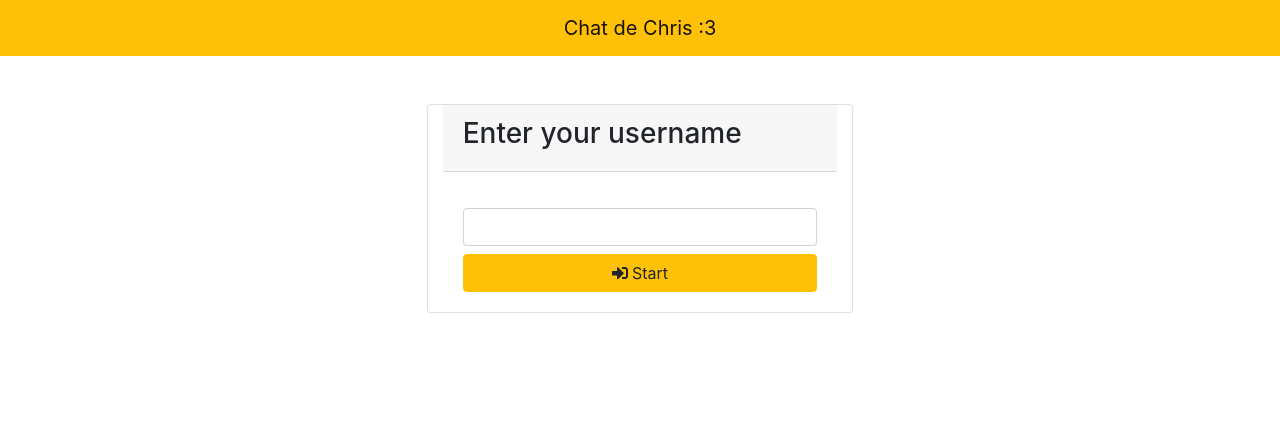
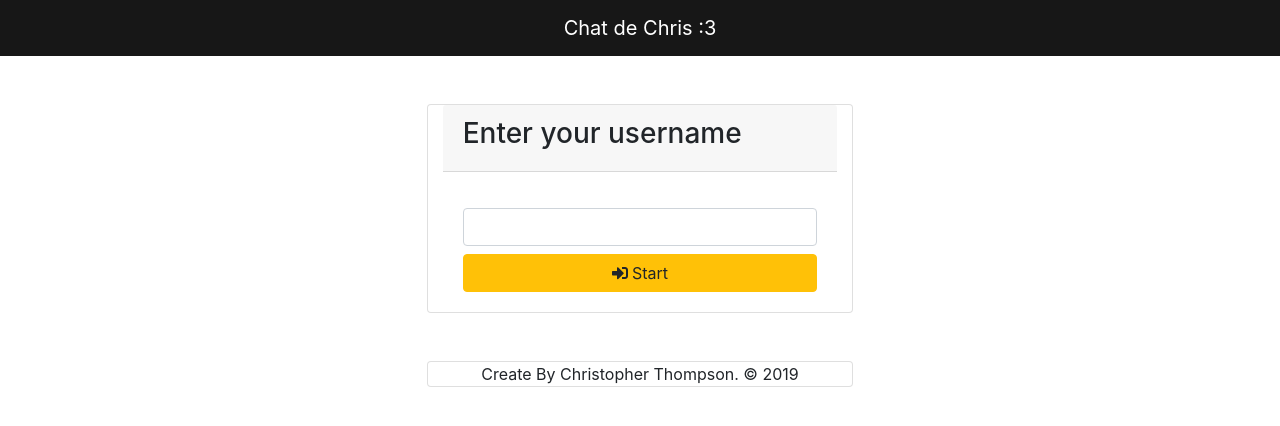
Before and after one commit to CthompsonCL/chat-javascript-fullstack, a website: page src/public/index.html in a window 1280 px wide. Drawn offline with nearby package versions, Linux system fonts and the light colour scheme; no server answers.

Commit message:
Update index.html
Se cambian los estilos del chat.

```diff
--- a/src/public/index.html
+++ b/src/public/index.html
@@ -17,8 +17,8 @@
     <title>Chat Javascript FullStack</title>
 </head>
 <body>
-    <nav class="navbar navbar-light bg-warning">
-        <a class="navbar-brand mx-auto" href="/">Chat de Chris :3</a>
+    <nav class="navbar navbar-light" style="background-color:#171717;color:white;">
+        <a class="navbar-brand mx-auto" href="/" style="color:white;">Chat de Chris :3</a>
     </nav>
 
     <div class="card col-md-4 mt-5 mx-auto" id="NickWrap">
@@ -70,5 +70,8 @@
            </div>
          </div>
     </div>
+    <div class="card col-md-4 mt-5 mx-auto" id="NickWrap">
+        <center>Create By Christopher Thompson. &copy; 2019</center>
+    </div>
 </body>
 </html>
```
